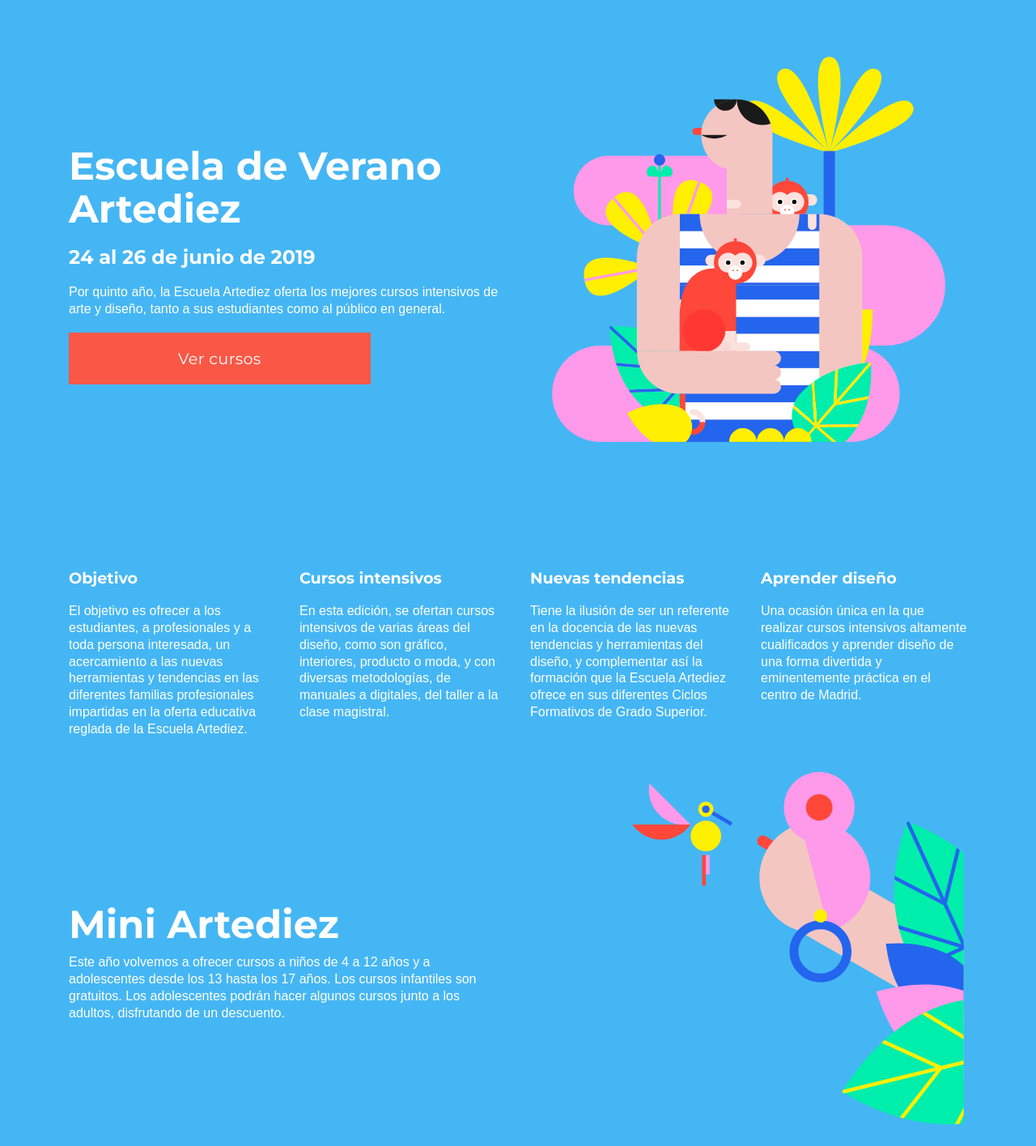
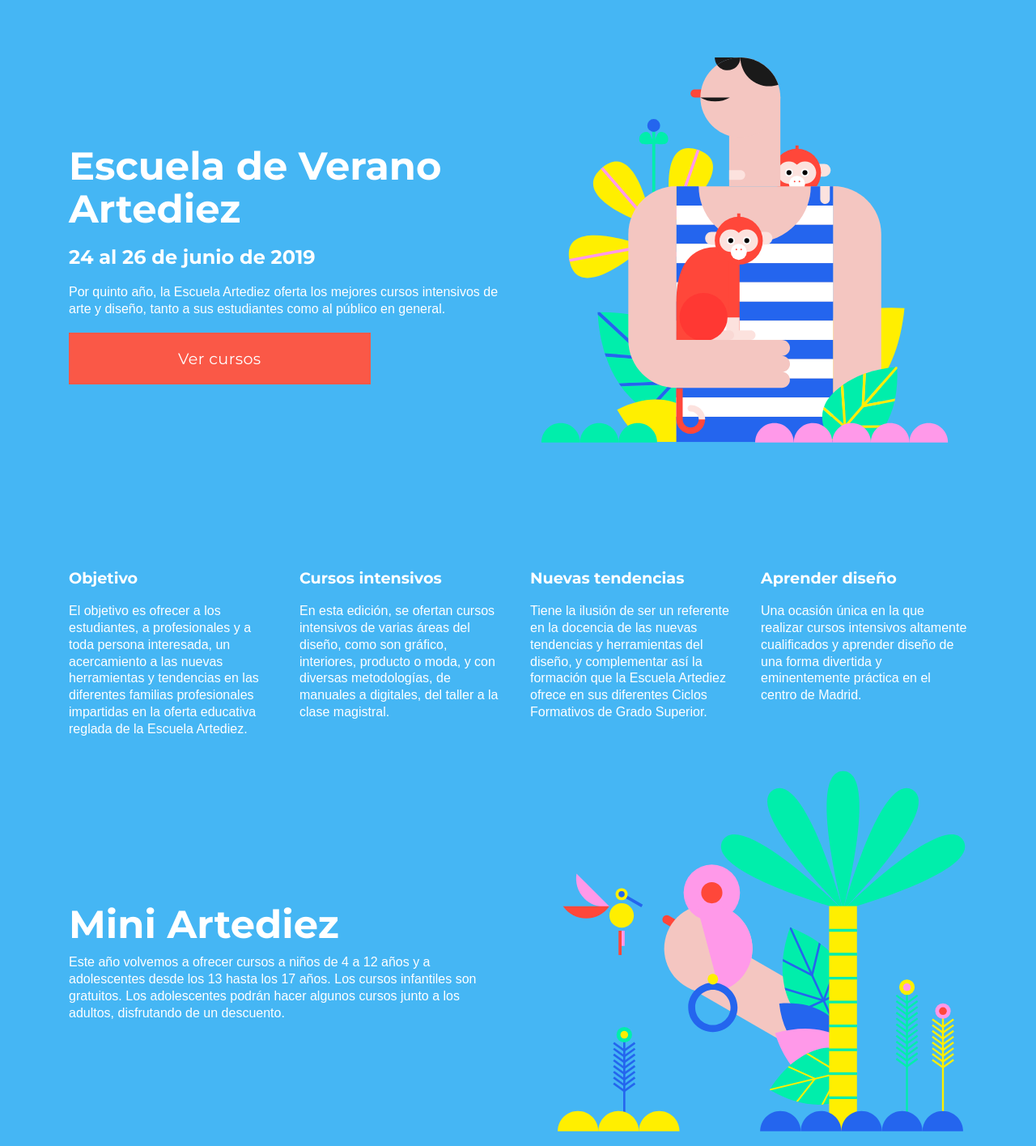
Before and after one commit to montejana/escueladeverano19, a plain HTML site: page index.html in a window 1280 px wide. Shown: the part 96-1512 px from the top of the page at 81% size. Drawn offline with nearby package versions, Linux system fonts and the light colour scheme; a script that the page names is missing.

Commit message:
Cambios Diseño
Cambios en ilustraciones de la Home
Pattern Plantas en página Curso

```diff
--- a/css/style.css
+++ b/css/style.css
@@ -220,7 +220,7 @@ ul.nav a:hover {
 		margin: 175px 0px 120px 0px;
 	}
 .cabecera-right{
-	background-image: url(../img/bg/01.svg);
+	background-image: url(../img/bg/Home-01.svg);
 	background-repeat: no-repeat;
 	background-position: right bottom;
 	background-size: 100%;
@@ -235,7 +235,7 @@ ul.nav a:hover {
 		margin: 175px 0px 120px 0px;
 	}
 .mini-right{
-	background-image: url(../img/bg/03.svg);
+	background-image: url(../img/bg/Home-02.svg);
 	background-repeat: no-repeat;
 	background-position: right bottom;
 	background-size: 100%;
@@ -573,7 +573,7 @@ a.boton-solido-formulario:hover{
 		margin: 120px 0px 0px 0px;
 	}
 .contacto-right{
-	background-image: url(../img/bg/02.svg);
+	background-image: url(../img/bg/Home-03.svg);
 	background-repeat: no-repeat;
 	background-position: right bottom;
 	background-size: 100%;
@@ -1079,7 +1079,7 @@ div.modal-body h4{
 		margin: 175px 0px 120px 0px;
 	}
 	.cabecera-right{
-		background-image: url(../img/bg/01.svg);
+		background-image: url(../img/bg/Home-01.svg);
 		background-repeat: no-repeat;
 		background-position: right bottom;
 		background-size: 100%;
@@ -1090,7 +1090,7 @@ div.modal-body h4{
 		margin: 175px 0px 120px 0px;
 	}
 	.mini-right{
-		background-image: url(../img/bg/03.svg);
+		background-image: url(../img/bg/Home-02.svg);
 		background-repeat: no-repeat;
 		background-position: right bottom;
 		background-size: 100%;
```
Also changed, not shown: cursos/biblioteca-imaginada-pep-carrio.html (+1 -1 lines), img/bg-03.svg (added), img/bg/01.svg (deleted), img/bg/02.svg (deleted), img/bg/03.svg (deleted), img/bg/Home-01.svg (added), img/bg/Home-02.svg (added), img/bg/Home-03.svg (added), img/bg/RapportPlantas.png (added), img/bg/pattern-helados.png (deleted), 3 other files.
